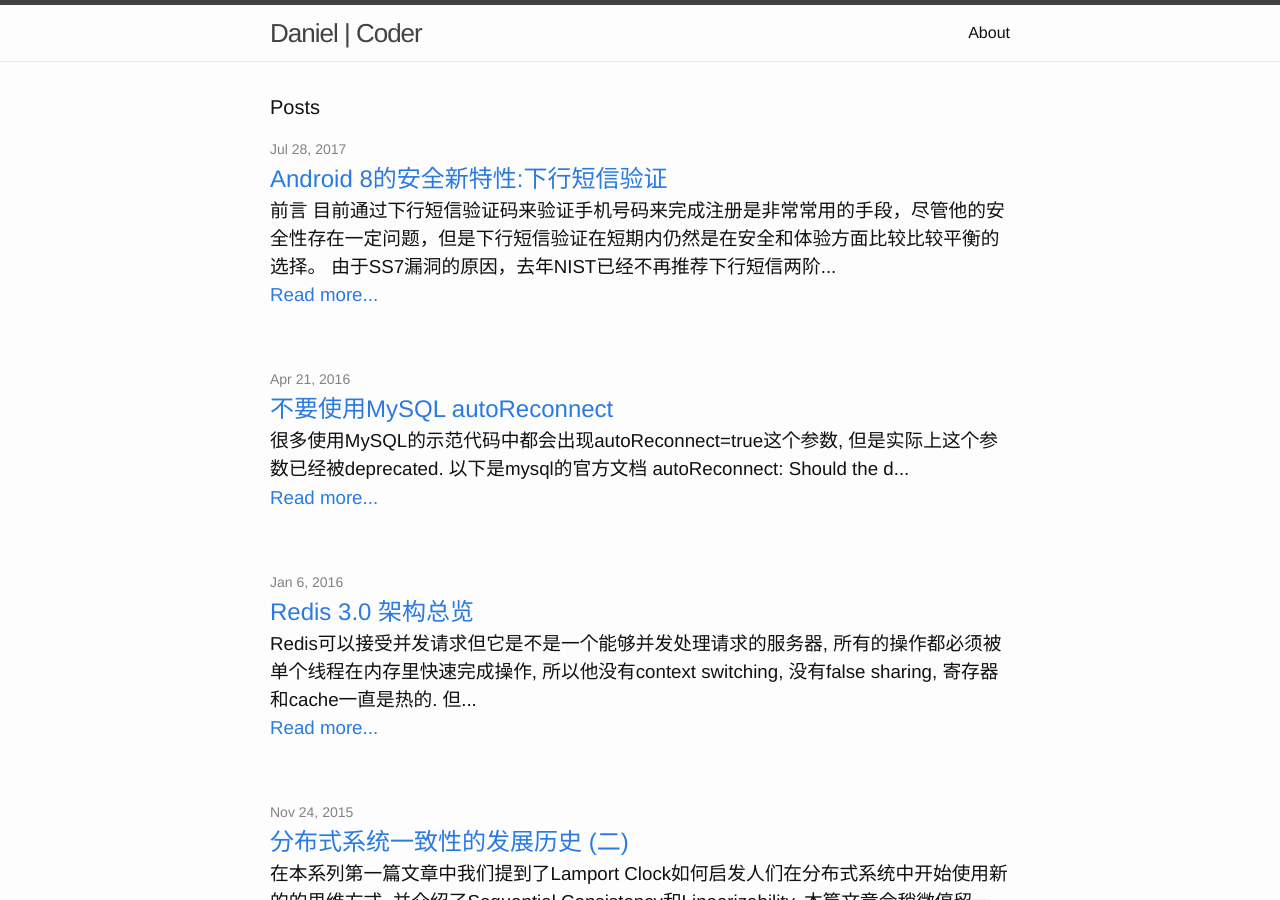
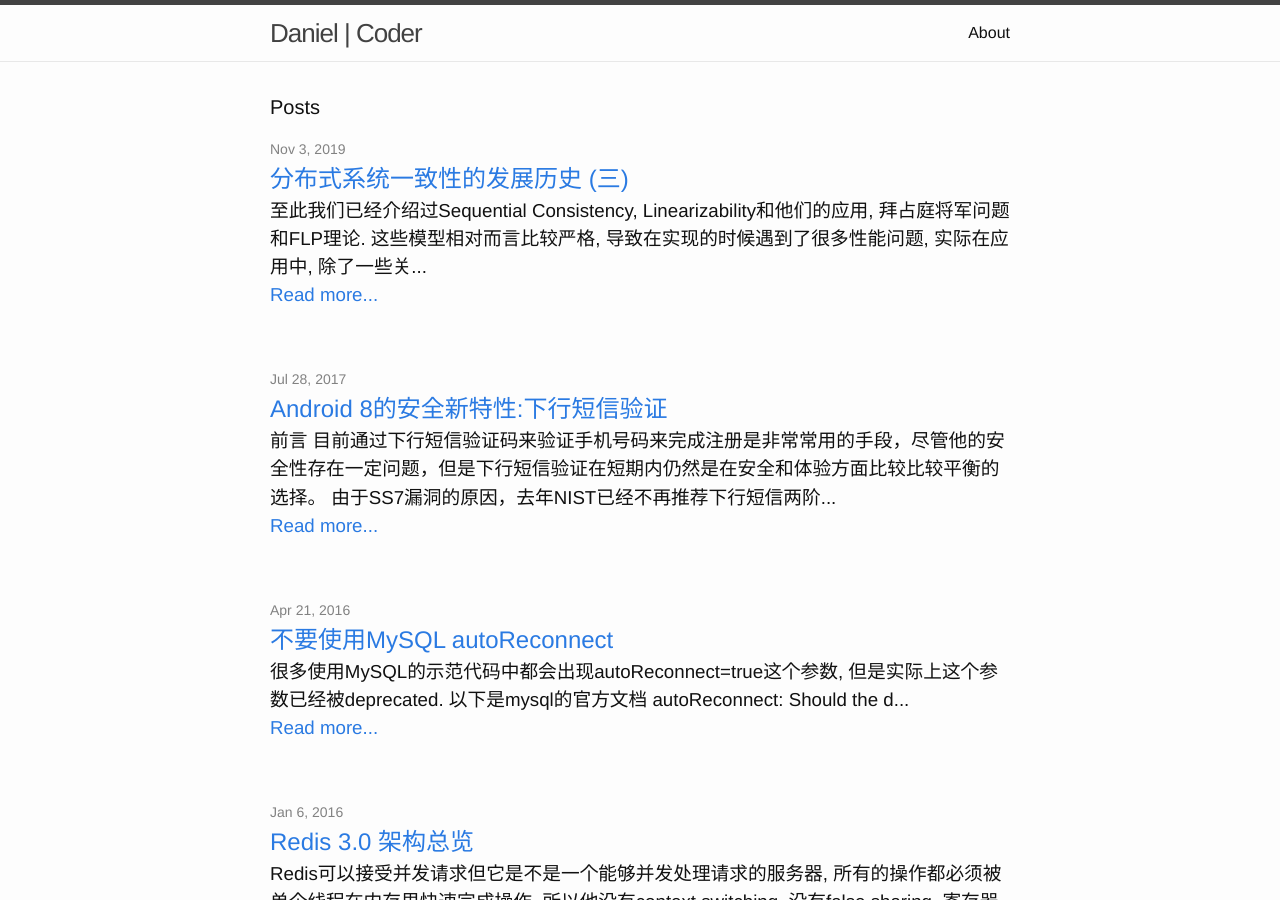
Before and after one commit to DanielYWoo/danielywoo.github.io, a Jekyll site: the page built from index.html, in a window 1280 px wide and 900 px high. Built offline with Jekyll 4.4.1, drawn with Linux system fonts in a browser that asks for light colours; comment, search, counter and statistics services are not loaded; part of the change alters nothing that is shown.

```diff
--- a/_config.yml
+++ b/_config.yml
@@ -13,3 +13,5 @@ permalink: "/:title"
 google_analytics: "UA-67268519-1"
 show_downloads: false
 theme: jekyll-theme-tactile
+# prepare to publish
+future: true
--- a/_posts/2015-11-25-history-of-distributed-systems-3.markdown
+++ b/_posts/2019-11-03-history-of-distributed-systems-3.markdown
@@ -1,17 +1,18 @@
 ---
 layout: post
 title:  "分布式系统一致性的发展历史 (三)"
-date:   2015-11-25 19:18:45
-published: false
+date:   2019-11-3 11:18:00
 ---
 
-至此我们已经介绍过Sequential Consistency, Linearizability和他们的应用, 拜占庭将军问题和FLP理论. 本篇文章会介绍Causal Consistency, PRAM Consistency和不需要硬件自动同步的Weak Consistency等.
+至此我们已经介绍过Sequential Consistency, Linearizability和他们的应用, 拜占庭将军问题和FLP理论. 这些模型相对而言比较严格, 导致在实现的时候遇到了很多性能问题, 实际在应用中, 除了一些关键事件需要Sequential Consistency或者Linearizability之外, 大多数情况下我们是不需要这么严格的一致性的, 因为全局的偏序关系会很大程度的影响并发. 而我们工程中有很多场景下对于一致性要求没有这么高, 所以九十年代前后又出现了一些新的不太严格的一致性模型.
+
+本篇文章里我会介绍三个一致性模型: PRAM Consistency, Weak Consistency和Causal Consistency. 为了更容易理解, 我不按照时间顺序讲, 我会按照从严格到宽松的顺序讲述.
+
 
 # Causal Consistency 1993
+工程实现中, 实际上大多数事件之间没有任何因果关系的, 比如facebook上两个朋友可以并发的没有任何关联和依赖的两个消息, 其他用户的feed里看到这两个人的消息谁先谁后并不重要, 我干嘛要关心他们的全序关系, 我只要关注有因果关系的事件其实就足够了. 但是如果A发了一个消息, 然后B回复了这个消息, 这两个事件就有casual关系了, 其他人接受到的这两个事件一定是有顺序的. 我们称这个因果关系叫做”causally related”, 与之对应的一致性模型叫做”Causal Consistency”, 这个模型是1993年由乔治亚理工学院的一批科学家提出的[[1]](#参考), 但是它的核心思想已经在更早的Leslie Lamport的那篇著名论文"Time, clocks, and the ordering of events in a distributed system"中已经描述过了, 只是Lamport Clock是potential causally related. 而Causal Consistency更加系统的定义了causally related.
 
-至此, 我们已经回顾了这些比较严格的一致性模型, 实际在应用中, 除了一些关键事件需要SC或者Linearizability之外, 大多数情况下我们是不需要这么严格的一致性的, 因为全局的偏序关系会很大程度的影响并发. 你想想, 为什么所有事件都一定要有线性历史? 实际上大多数事件之间没有任何因果关系的, 我干嘛要关心他们的顺序, 我只要关注有因果关系的事件其实就足够了. 计算机科学家也当然会问同样的问题. 这个因果关系叫做”causally related”, 与之对应的一致性模型叫做”Causal Consistency”, 是1993年由乔治亚理工学院的一批科学家提出的[Causal Memory: Definitions, Implementation and Programming, GIT-CC-93/55], 但是它的核心思想已经在更早的Leslie Lamport的那篇著名论文"Time, clocks, and the ordering of events in a distributed system"中已经描述过了, 可以说Causal Consistency和Sequential Consistency都和他有非常大都关系. 之后其他人更加系统的定义了causal consistency.
-
-在一个分布式系统中, Causal Consistency就是”reads respect the order of causally related writes”. 这个定义的关键在于什么是causally related, 两个读写操作之间怎样才算是有潜在的因果关系. Leslie Lamport的Lamport Clock是最早解决Causal Consistency的方法, 而后来出现的Vector Clock是应用最为广泛的一个算法. 这要追溯到1991年的一篇论文 [Lightweight Causal and Atomic Group Multicast, ACM Transactions on Computer Systems, Vol. 9, No. 3, August 1991]. 三位作者在开发ISIS分布式系统的时候实现的causally ordered message 广播系统CBCAST, 来实现了四种常见的分布式系统消息广播模型. 我们这里不具体到这四种模型, 但是我们通过介绍CBCAST协议的基础 – Vector Clock, 来阐述什么是causally related.
+在一个分布式系统中, Causal Consistency就是”reads respect the order of causally related writes”. 这个定义的关键在于什么是causally related, 两个读写操作之间怎样才算是有潜在的因果关系. Leslie Lamport的Lamport Clock是最早尝试解决Causal Consistency的方法, 后来出现的Vector Clock是应用最为广泛的一个算法. 这要追溯到1991年的一篇论文 [Lightweight Causal and Atomic Group Multicast, ACM Transactions on Computer Systems, Vol. 9, No. 3, August 1991]. 三位作者在开发ISIS分布式系统的时候实现的causally ordered message 广播系统CBCAST, 来实现了四种常见的分布式系统消息广播模型. 我们这里不具体到这四种模型, 但是我们通过介绍CBCAST协议的基础 – Vector Clock, 来阐述什么是causally related.
 
 他们的协议如何辨别causally related messages呢? 严格的数学定义比较晦涩, 但是我们可以通过Colin Fidge和Friedemann Mattern两人独立发现的Vector Clock来解释.
 
@@ -54,13 +55,25 @@ Causal Consistency因为只约束有因果关系的写和读, 对于不是causal
 
 # PRAM, 1988
 
-PRAM是Pipelined RAM的缩写. Princeton大学的Richard Lipton和Jonathan Sandberg在1988年的一篇论文中第一次定义了PRAM. [PRAM: A Scalable Shared Memory, CS-TR-180-88].
+PRAM是Pipelined RAM的缩写. Princeton大学的Richard Lipton和Jonathan Sandberg在1988年的一篇论文中第一次定义了PRAM 的一致性模型[[1]](#参考).
 
-PRAM非常简单, 进程不再关心写和后继的读操作的因果关系, 所有的写操作都在彼此独立的pipeline里, 因此任何一个进程观察到的某个进程上的写是一致有序的. 但是这不意味着所有进程的写都有一个全局顺序. 举个例子
+当时的计算机一般是CRAM模式(Coherent Memory System), 这样的系统对于程序员来讲非常友好, 但是由于操作在总线上会阻塞所以性能很差, 任何优化都会导致硬件设计很复杂, 使硬件成本居高不下. 而PRAM非常简单, 进程不再关心写和后继的读操作的因果关系, 所有的写操作都在彼此独立的pipeline里, 因此任何一个进程观察到的某个进程上的写是一致有序的. 但是这不意味着所有进程的写都有一个全局顺序. 举个例子
 
 <img src="/images/2015-11-25/PRAM.png" max-height="500px">
 
-这个例子中首先明显不是Linearizability因为W(x)1和W(x)2在P4上不对. 然后也不是Sequential Consistency因为P3和P4不一致, 然后也不是Causal Consistency因为W(x)1和W(x)2是有casual relation但是P4不遵循. 但是, 这个是符合PRAM的, 因为W(x)1和W(x)2在两个不同进程上, 所以不需要有先后顺序. PRAM出现之后还出现了更为宽松的Weak Consistency. 目前包括PRAM在内我们所有介绍过的一致性模型都是系统自动同步的, 而Weak Consistency不是.
+这个例子中首先明显不是Linearizability因为W(x)1和W(x)2在P4上不对. 然后也不是Sequential Consistency因为P3和P4不一致, 然后也不是Causal Consistency因为W(x)1和W(x)2是有casual relation但是P4不遵循. 但是, 这个是符合PRAM的, 因为W(x)1和W(x)2在两个不同进程上, 所以不需要有先后顺序. 简单讲, PRAM模型下每个节点的处理是在其他节点看来一致的, 但不考虑节点之间的处理依赖. 这是一个非常简单的模型.:wq
+
+# Weak Consistency, 1986 – 1989
+PRAM出现之后还出现了更为宽松的Weak Consistency. 目前包括PRAM在内我们所有介绍过的一致性模型都是系统自动同步的, 而Weak Consistency不是.
+1986年Dubois, Scheurich和Briggs发表了论文[Memory Access Buffering in Multi-processors]提及到了在多路处理器中weak ordering的概念. 1989年Adve和Hill的论文中再次定义了Weak Consistency[Weak Ordering – A New Definition], 作者认为Weak Consistency应该是软件和硬件的一个契约, 硬件本身不支持Sequential Consistency但是开发人员的软件可以利用硬件的能力, 通过软件的同步指令实现Sequential Consistency, 这点不用于之前介绍过的一致性模型.
+
+还记得我们之前介绍Sequential Consistency的时候提到的reordering和memory fence的介绍么? 在Sequential Consistency被定义的时候, 科学家们设计的模型是每个指令都要由硬件去保证顺序和同步, 但是性能会很糟糕, 所以我们今天几乎没有任何一款处理器会在硬件自动提供这样的一致性. Weak Consistency说白了就是硬件提供Memory Fence这样的指令, 让开发人员自己在软件中去发送指令, 然后硬件可以理解这样的指令并同步内存. 在下图中, reordering不能跨越fence就可以了.
+
+<img src="/images/2015-11-25/weak-ordering.png" max-height="500px">
+
+在分布式系统中, 一个fence相当于一个flush的概念, 目的就是把write buffer内的内容批量flush出去.
+
+
 
 # 总结 Consistency Models without Synchronization
 
@@ -78,16 +91,6 @@ Causal: 所有进程看到的causally related事件历史一致有序, 单个进
 
 PRAM: 所有进程互相看到的写无序, 除非两个写来自一个进程 (所以叫pipeline).
 
-# Weak Consistency, 1986 – 1989
-
-1986年Dubois, Scheurich和Briggs发表了论文[Memory Access Buffering in Multi-processors]提及到了在多路处理器中weak ordering的概念. 1989年Adve和Hill的论文中再次定义了Weak Consistency[Weak Ordering – A New Definition], 作者认为Weak Consistency应该是软件和硬件的一个契约, 硬件本身不支持Sequential Consistency但是开发人员的软件可以利用硬件的能力, 通过软件的同步指令实现Sequential Consistency, 这点不用于之前介绍过的一致性模型.
-
-还记得我们之前介绍Sequential Consistency的时候提到的reordering和memory fence的介绍么? 在Sequential Consistency被定义的时候, 科学家们设计的模型是每个指令都要由硬件去保证顺序和同步, 但是性能会很糟糕, 所以我们今天几乎没有任何一款处理器会在硬件自动提供这样的一致性. Weak Consistency说白了就是硬件提供Memory Fence这样的指令, 让开发人员自己在软件中去发送指令, 然后硬件可以理解这样的指令并同步内存. 在下图中, reordering不能跨越fence就可以了.
-
-<img src="/images/2015-11-25/weak-ordering.png" max-height="500px">
-
-在分布式系统中, 一个fence相当于一个flush的概念, 目的就是把write buffer内的内容批量flush出去.
-
 # Release Consistency
 
 
@@ -96,3 +99,7 @@ PRAM: 所有进程互相看到的写无序, 除非两个写来自一个进程 (
 其他还有一些在分布式系统中不太常用的一致性模型在此就不做介绍了.
 
 在本系列下一篇文章中, 我们将会换个全新的思路去看Eventual Consistency和CAP理论.
+
+# 参考
+1. Mustaque Ahamad, Gil Neiger, James E. Burns, Prince Kohli, Phillip W. Hutto. "Causal memory: definitions, implementation, and programming" *Distributed Computing, 9(1):37–49, 1995*
+2. Richard J Lipton and Jonathan S Sandberg. "PRAM: A scalable shared memory" *Princeton University, Department of Computer Science, 1988.*
```
